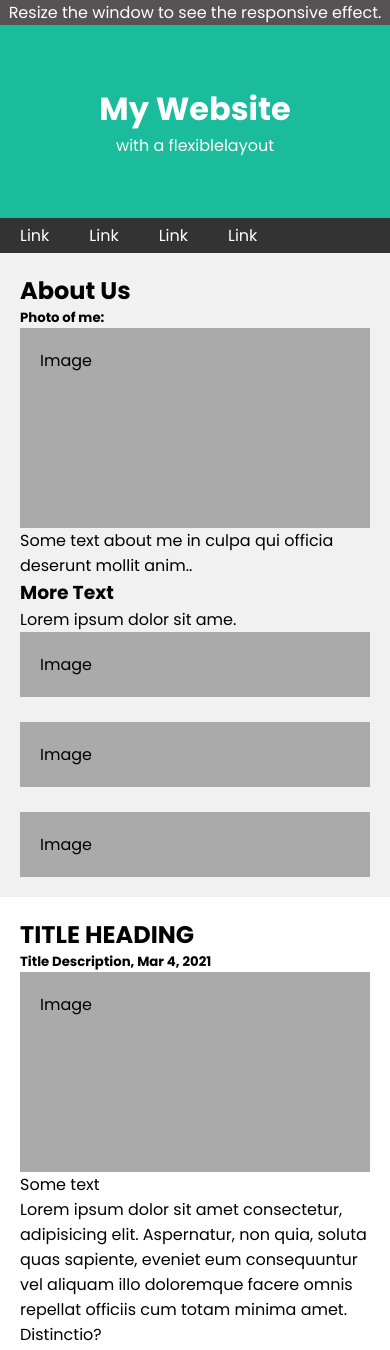
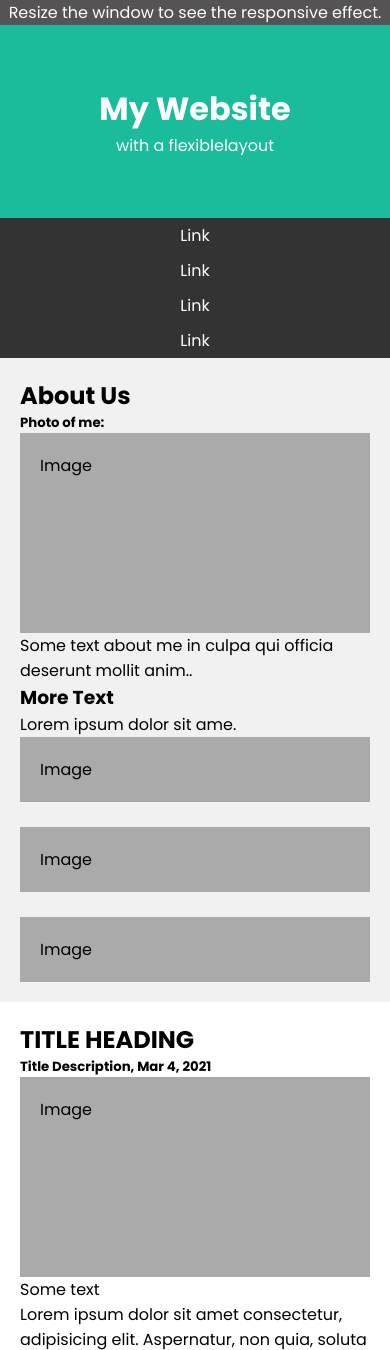
Before and after one commit to yogesh7132/playground, a web app: file css/flex-website-layout/flex-website-layout.html in a window 390 px wide. Shown: the top 1350 px of the page. Run offline with its HTML, style and script files only (its server is not run), Linux system fonts and the light colour scheme; some libraries are stand-ins or nearby versions.

Commit message:
Added media queries for responsive

```diff
--- a/css/flex-website-layout/flex-website-layout.css
+++ b/css/flex-website-layout/flex-website-layout.css
@@ -78,3 +78,10 @@
   padding: 10px;
   background-color: #ddd;
 }
+
+@media screen and (max-width: 700px) {
+  .row,
+  .navbar {
+    flex-direction: column;
+  }
+}
```
